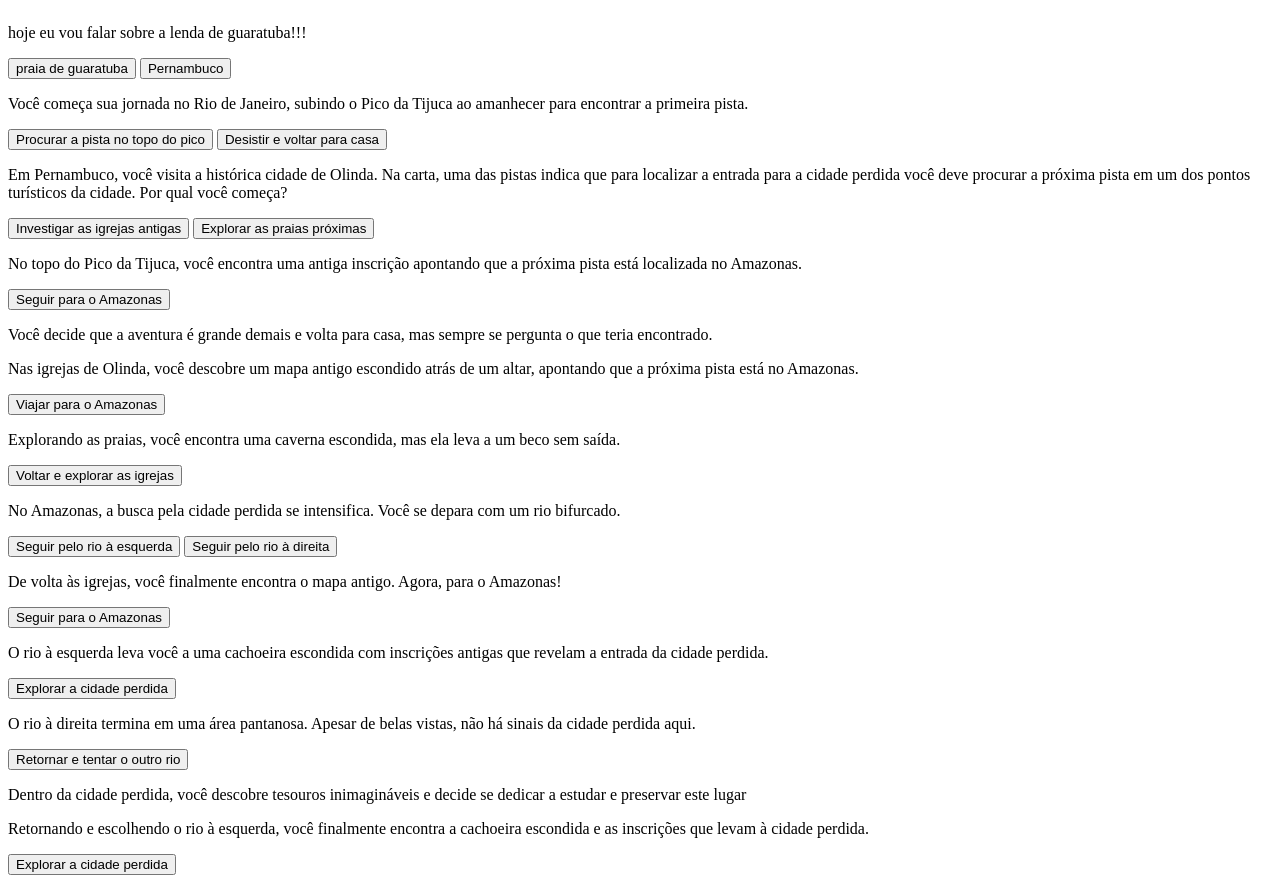
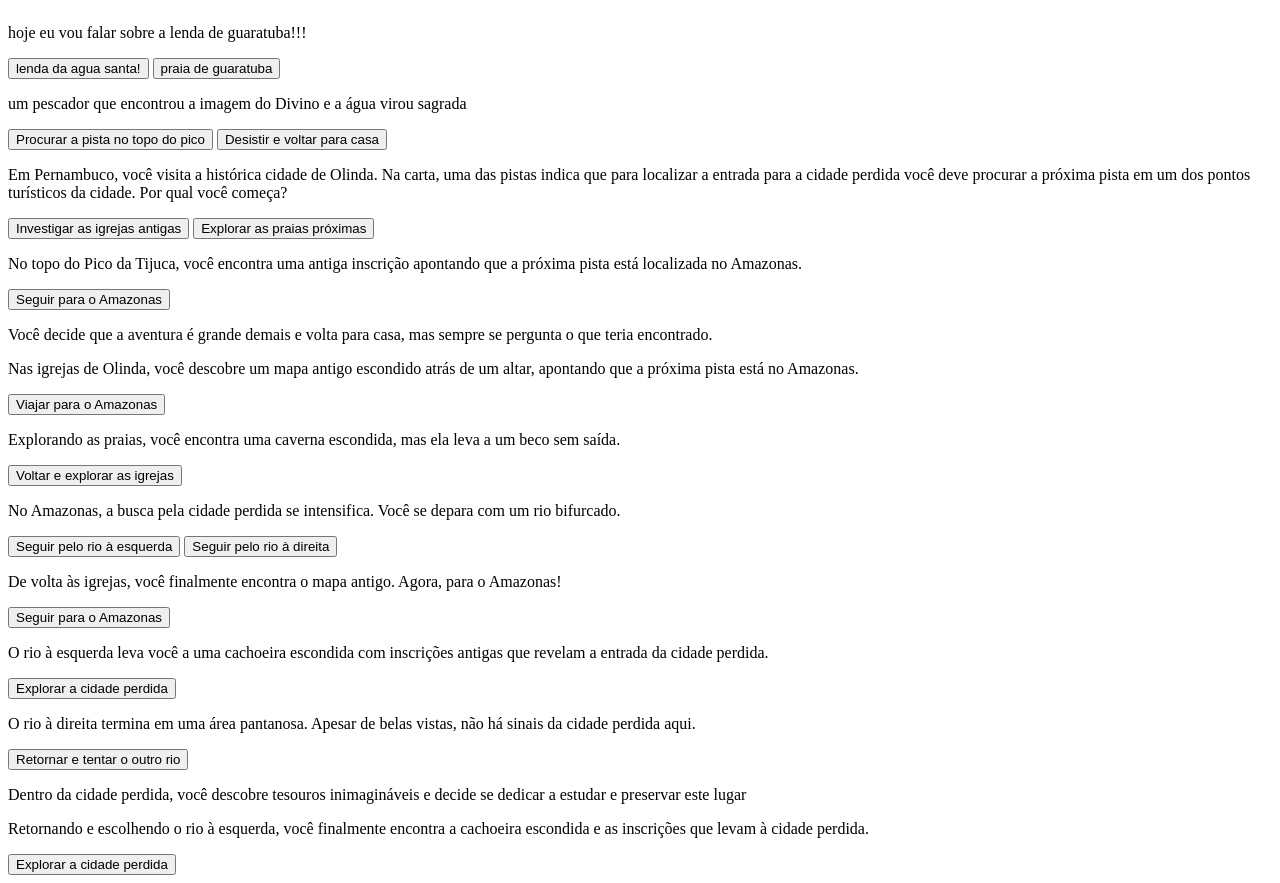
Before and after one commit to guilhermebinga/criando_aventura1C., a plain HTML site: page index.html in a window 1280 px wide. Drawn offline with Linux system fonts and the light colour scheme.

Commit message:
Update index.html

```diff
--- a/index.html
+++ b/index.html
@@ -2,12 +2,11 @@
     <div class="passo ativo" id="passo-0">
         <img src="cenario-passo0.png" alt="">
         <p>hoje eu vou falar sobre a lenda de guaratuba!!!</p>
-        <button class="btn-proximo" data-proximo="1">praia de guaratuba</button>
-        <button class="btn-proximo" data-proximo="2">Pernambuco</button>
+        <button class="btn-proximo" data-proximo="1">lenda da agua santa!</button>
+        <button class="btn-proximo" data-proximo="2">praia de guaratuba</button>
     </div>
     <div class="passo" id="passo-1">
-        <p>Você começa sua jornada no Rio de Janeiro, subindo o Pico da Tijuca ao amanhecer para encontrar a primeira
-            pista.</p>
+        <p>um pescador que encontrou a imagem do Divino e a água virou sagrada</p>
         <button class="btn-proximo" data-proximo="3">Procurar a pista no topo do pico</button>
         <button class="btn-proximo" data-proximo="4">Desistir e voltar para casa</button>
     </div>
```
